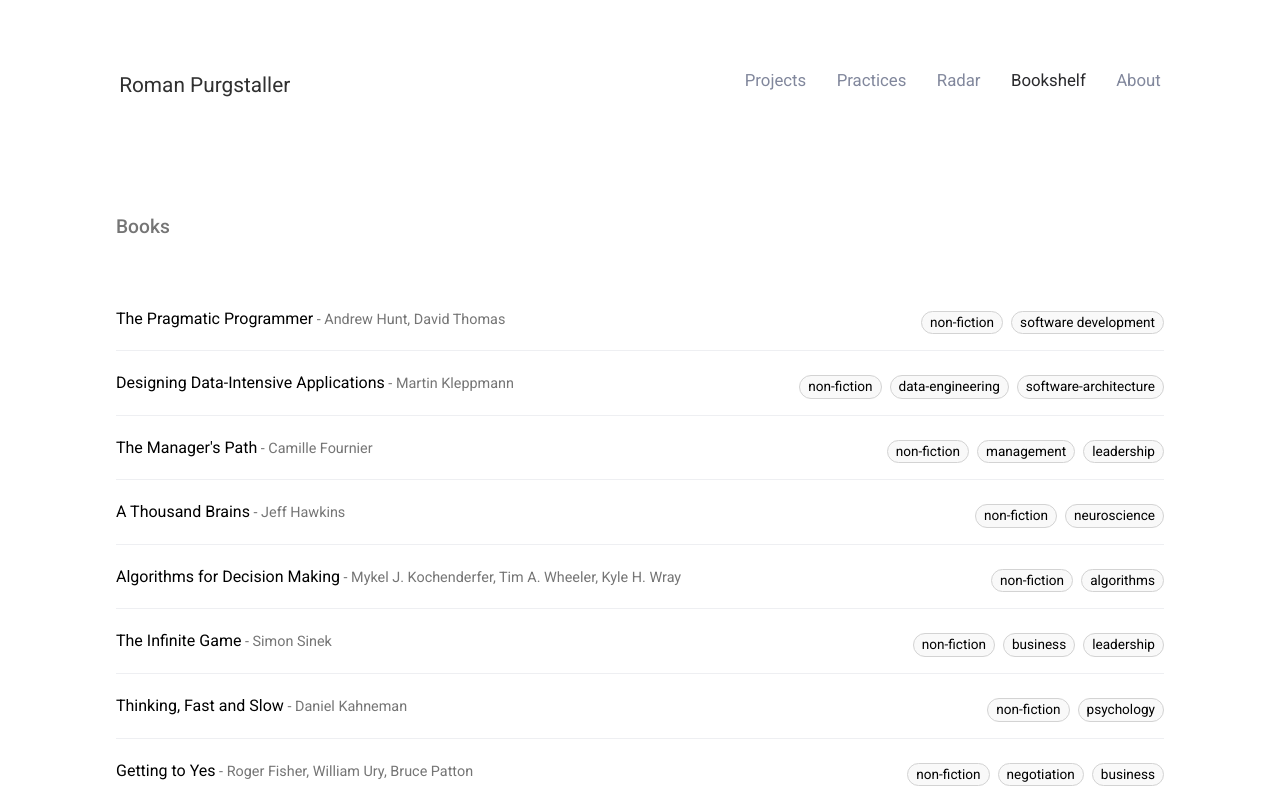
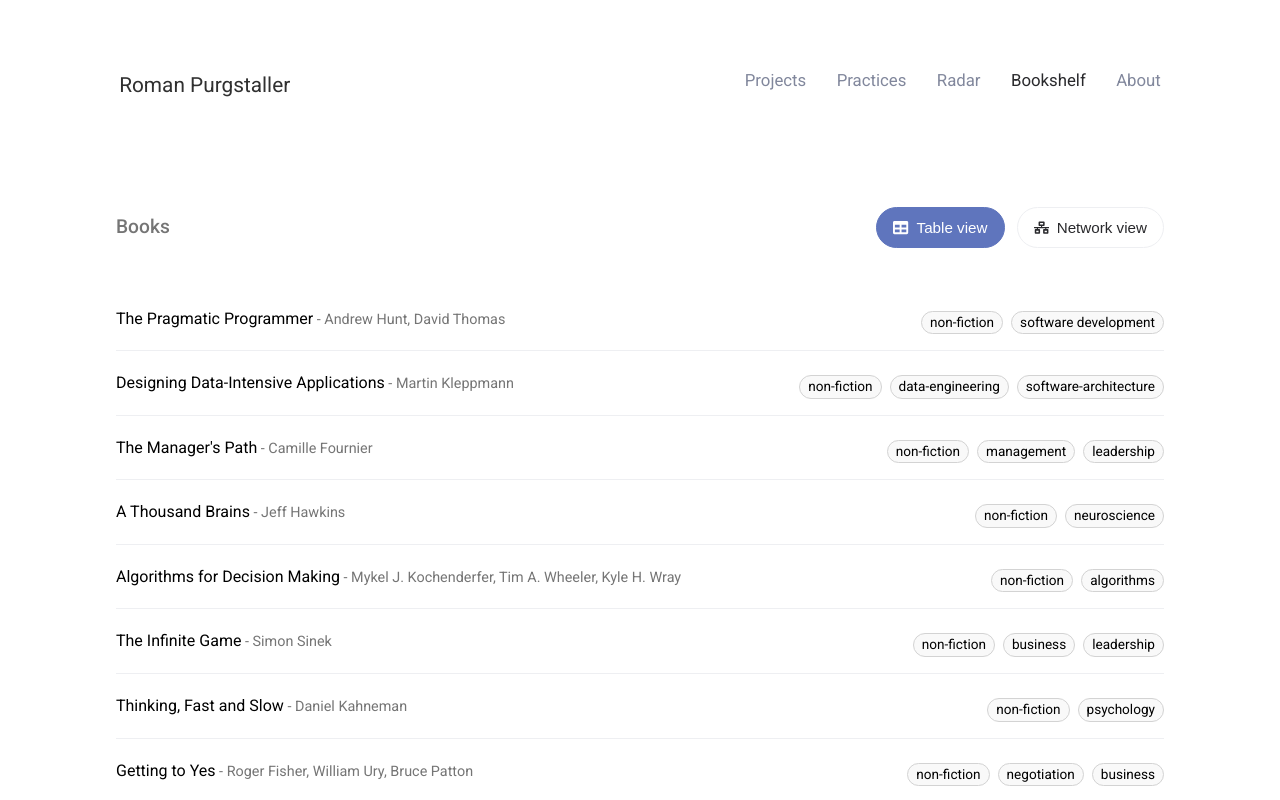
Before and after one commit to rpurgstaller/portfolio-website-react, a React (Create React App) app: page /bookshelf in a window 1280 px wide. Shown: the top 800 px of the page. Built offline with nearby package versions, Linux system fonts and the light colour scheme.

Commit message:
add network view (wip)

```diff
--- a/package.json
+++ b/package.json
@@ -11,6 +11,7 @@
     "@testing-library/jest-dom": "^6.6.3",
     "@testing-library/react": "^16.2.0",
     "@testing-library/user-event": "^13.5.0",
+    "cytoscape": "^3.34.0",
     "d3": "^7.9.0",
     "globals": "^16.3.0",
     "images": "^3.2.4",
--- a/src/components/Bookshelf.js
+++ b/src/components/Bookshelf.js
@@ -1,3 +1,6 @@
+import { useEffect, useRef, useState } from "react";
+import cytoscape from "cytoscape";
+import { FaTable, FaNetworkWired } from "react-icons/fa";
 import { bookshelfData } from "./BookshelfData";
 
 function BookshelfEntry({ name, author, labels }) {
@@ -25,9 +28,157 @@ function BookshelfEntry({ name, author, labels }) {
 }
 
 export default function Bookshelf() {
+  const [view, setView] = useState("table");
+  const cyRef = useRef(null);
+  const graphContainerRef = useRef(null);
+
+  useEffect(() => {
+    if (view !== "network") {
+      return;
+    }
+
+    if (!graphContainerRef.current) {
+      return;
+    }
+
+    if (cyRef.current) {
+      cyRef.current.destroy();
+      cyRef.current = null;
+    }
+
+    const labelNodes = new Map();
+    const elements = [];
+
+    bookshelfData.forEach((book, index) => {
+      const bookId = `book-${index}`;
+      elements.push({
+        data: { id: bookId, label: book.name, type: "book" },
+        classes: "book-node",
+      });
+
+      book.labels.forEach((label) => {
+        const labelId = `label-${label.toLowerCase().replace(/\s+/g, "-")}`;
+        if (!labelNodes.has(labelId)) {
+          labelNodes.set(labelId, label);
+          elements.push({
+            data: { id: labelId, label, type: "label" },
+            classes: "label-node",
+          });
+        }
+
+        elements.push({
+          data: { id: `${bookId}-${labelId}`, source: bookId, target: labelId },
+        });
+      });
+    });
+
+    const cy = cytoscape({
+      container: graphContainerRef.current,
+      elements,
+      style: [
+        {
+          selector: "node",
+          style: {
+            label: "data(label)",
+            textValign: "center",
+            textHalign: "center",
+            textWrap: "wrap",
+            textMaxWidth: 120,
+            color: "#111",
+            fontSize: 12,
+            backgroundColor: "#f8f9fa",
+            borderWidth: 2,
+            borderColor: "#9aa0a6",
+            width: "label",
+            padding: "12px",
+          },
+        },
+        {
+          selector: "node[type='book']",
+          style: {
+            shape: "roundrectangle",
+            backgroundColor: "#ffffff",
+            borderColor: "#333",
+          },
+        },
+        {
+          selector: "node[type='label']",
+          style: {
+            shape: "roundrectangle",
+            backgroundColor: "#f9f9f9",
+            borderColor: "lightgrey",
+            borderWidth: 1,
+            color: "#111",
+            fontSize: 11,
+            textWrap: "wrap",
+            textMaxWidth: 140,
+            textValign: "center",
+            textHalign: "center",
+            padding: "8px",
+          },
+        },
+        {
+          selector: "edge",
+          style: {
+            width: 2,
+            lineColor: "#b8c1cc",
+            curveStyle: "bezier",
+            targetArrowShape: "none",
+          },
+        },
+      ],
+      layout: {
+        name: "cose",
+        animate: true,
+        idealEdgeLength: 60,
+        nodeRepulsion: 400000,
+        nodeSpacing: 80,
+        componentSpacing: 90,
+        gravity: 0.25,
+      },
+    });
+
+    cyRef.current = cy;
+
+    const resizeObserver = new ResizeObserver(() => {
+      cy.resize();
+      cy.fit();
+    });
+
+    resizeObserver.observe(graphContainerRef.current);
+
+    return () => {
+      resizeObserver.disconnect();
+      if (cyRef.current) {
+        cyRef.current.destroy();
+        cyRef.current = null;
+      }
+    };
+  }, [view]);
+
   return (
-    <div className="content-container">
+    <div className="content-container bookshelf-page">
+      <div className="bookshelf-view-header">
         <h1>Books</h1>
+        <div className="bookshelf-view-toggle">
+          <button
+            type="button"
+            className={view === "table" ? "active" : ""}
+            onClick={() => setView("table")}
+          >
+            <FaTable /> Table view
+          </button>
+          <button
+            type="button"
+            className={view === "network" ? "active" : ""}
+            onClick={() => setView("network")}
+          >
+            <FaNetworkWired /> Network view
+          </button>
+        </div>
+      </div>
+
+      {view === "table" ? (
         <div className="content-table">
           {bookshelfData.map((book, index) => (
             <BookshelfEntry
@@ -38,6 +189,11 @@ export default function Bookshelf() {
             />
           ))}
         </div>
+      ) : (
+        <div className="bookshelf-graph-wrapper">
+          <div ref={graphContainerRef} className="bookshelf-graph-container" />
+        </div>
+      )}
     </div>
   );
 }
--- a/src/styles/bookshelf.scss
+++ b/src/styles/bookshelf.scss
@@ -17,3 +17,52 @@
   color: colors.$secondary-text;
   margin-top: 0.2rem;
 }
+
+.bookshelf-view-header {
+  display: flex;
+  justify-content: space-between;
+  align-items: center;
+  gap: 1rem;
+  flex-wrap: wrap;
+}
+
+.bookshelf-view-toggle {
+  display: flex;
+  gap: 0.75rem;
+}
+
+.bookshelf-view-toggle button {
+  border: 1px solid colors.$light-gray;
+  background: colors.$surface;
+  color: colors.$text;
+  padding: 0.7rem 1rem;
+  border-radius: 999px;
+  display: inline-flex;
+  align-items: center;
+  gap: 0.5rem;
+  font-size: 0.95rem;
+  cursor: pointer;
+  transition: background 0.2s ease, color 0.2s ease, border-color 0.2s ease;
+}
+
+.bookshelf-view-toggle button.active {
+  background: colors.$primary;
+  color: colors.$surface;
+  border-color: colors.$primary;
+}
+
+.bookshelf-graph-wrapper {
+  margin-top: 2rem;
+}
+
+.bookshelf-graph-container {
+  width: 100%;
+  min-height: 620px;
+  // border: 1px solid colors.$light-gray;
+  border-radius: 1rem;
+  background: colors.$surface;
+}
+
+.bookshelf-graph-container .cytoscape-node {
+  font-family: inherit;
+}
--- a/src/styles/shared/_colors.scss
+++ b/src/styles/shared/_colors.scss
@@ -11,3 +11,5 @@ $text: #29292c;
 
 $link-inline: #5f75bd;
 $link-inline-hover: #393f6a;
+$surface: #ffffff;
+$primary: #5f75bd;
```
Also changed, not shown: 1 other file (tests, documents, lock files or other folders). Lines whose indentation alone changed are shown as unchanged.
